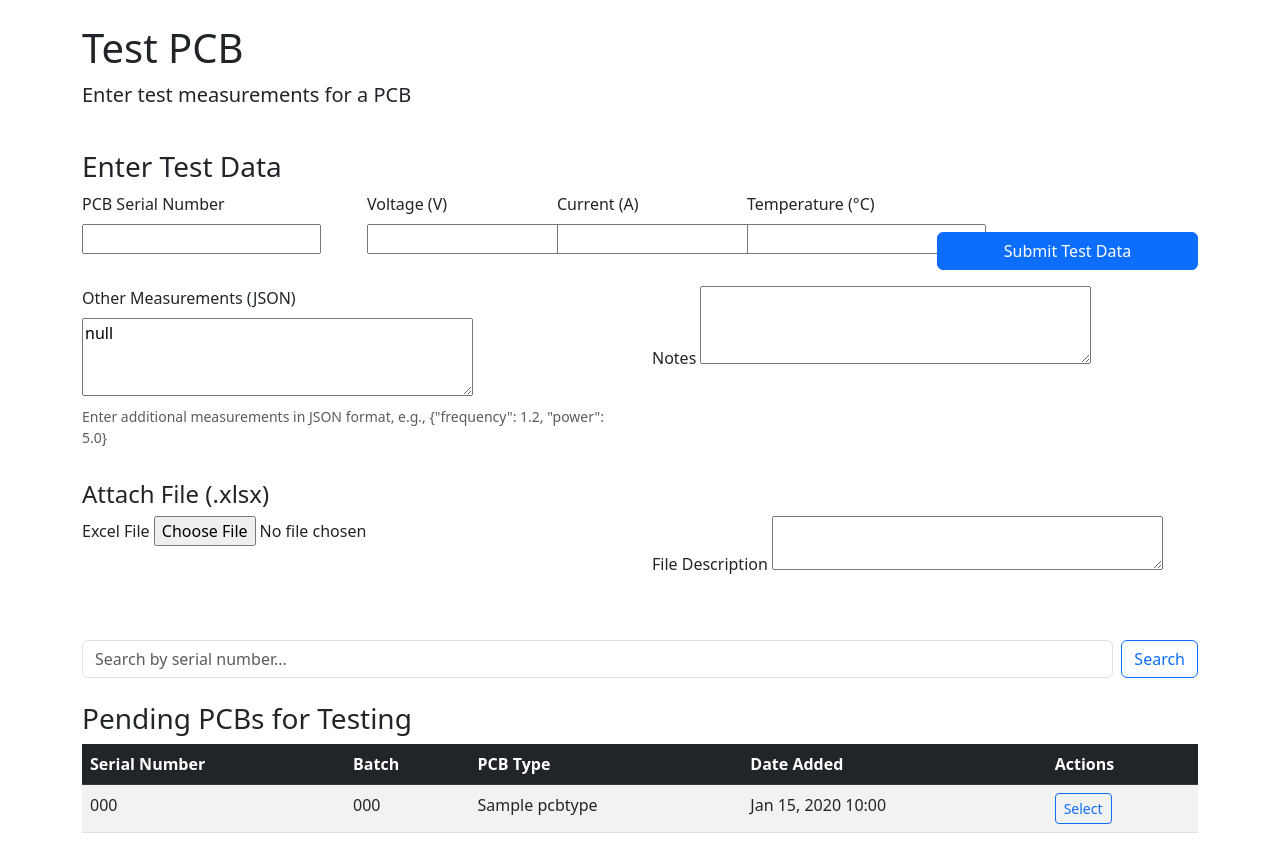
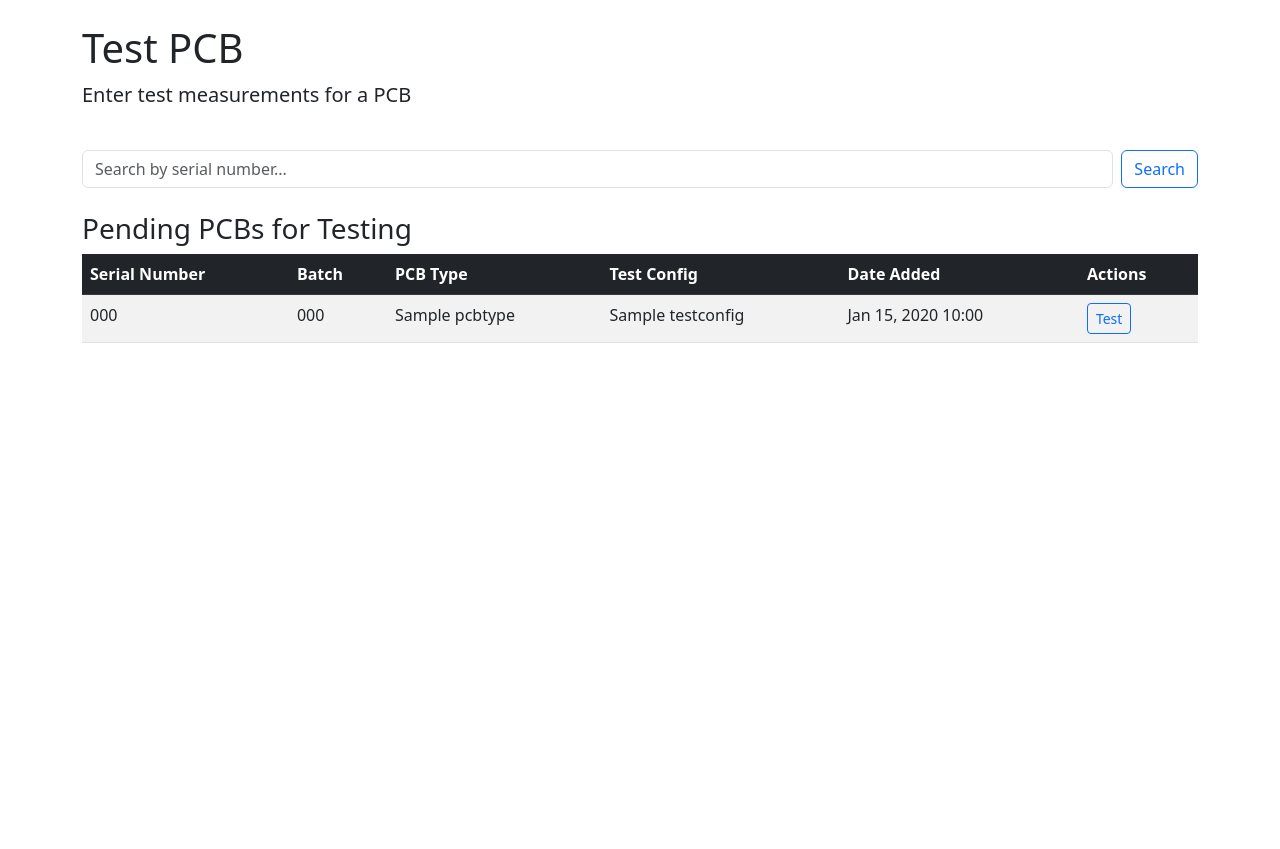
Before and after one commit to yhendricks/MilQual, a Django app: page /pcb/test/ in a window 1280 px wide. Shown: the part 56-905 px from the top of the page. After the commit the page ends 399 px from the top, so only its background shows below. Run offline with Django 4.2, Linux system fonts and the light colour scheme; a user stored in the database is signed in; tables that the repository leaves empty hold one stand-in row (values such as "Sample post"); parts of the project's set-up code (start-up, migrations or seed data) failed here and were passed over.

Commit message:
Add test configuration system with dynamic test forms based on PCB test requirements

```diff
--- a/pcb_tracker/forms.py
+++ b/pcb_tracker/forms.py
@@ -1,5 +1,6 @@
 from django import forms
-from .models import Batch, PCB, TestMeasurement, FileAttachment, Module, ModuleTestRecord, PCBType
+from .models import PCB, TestMeasurement, FileAttachment, Module, ModuleTestRecord, PCBType, TestConfig, TestParameter, TestQuestion, Batch
+from django.core.exceptions import ValidationError
 
 
 class PCBTestForm(forms.Form):
@@ -115,6 +116,22 @@ class ModuleTestForm(forms.ModelForm):
         self.fields['module'].queryset = Module.objects.filter(status='assembled')
 
 
+class PCBCreateForm(forms.ModelForm):
+    class Meta:
+        model = PCB
+        fields = ['serial_number', 'batch', 'test_config', 'notes']
+        widgets = {
+            'notes': forms.Textarea(attrs={'rows': 3}),
+        }
+
+    def __init__(self, *args, **kwargs):
+        super().__init__(*args, **kwargs)
+        # Only show batches that exist
+        self.fields['batch'].queryset = Batch.objects.all()
+        # Only show test configs that exist
+        self.fields['test_config'].queryset = TestConfig.objects.all()
+
+
 class BatchCreateForm(forms.ModelForm):
     class Meta:
         model = Batch
@@ -138,15 +155,73 @@ class PCBTypeForm(forms.ModelForm):
         }
 
 
-class PCBCreateForm(forms.ModelForm):
-    class Meta:
-        model = PCB
-        fields = ['serial_number', 'batch', 'notes']
-        widgets = {
-            'notes': forms.Textarea(attrs={'rows': 3}),
-        }
+class PCBTestWithConfigForm(forms.Form):
+    """
+    Form that adapts to the specific test configuration of a PCB
+    """
+    def __init__(self, *args, **kwargs):
+        self.pcb = kwargs.pop('pcb', None)
+        super().__init__(*args, **kwargs)
 
-    def __init__(self, *args, **kwargs):
-        super().__init__(*args, **kwargs)
-        # Only show batches that exist
-        self.fields['batch'].queryset = Batch.objects.all()
+        # If we have a PCB with a test config, dynamically add form fields
+        if self.pcb and self.pcb.test_config:
+            test_config = self.pcb.test_config
+
+            # Add fields for each test parameter
+            for parameter in test_config.parameters.all():
+                field_name = f"param_{parameter.id}"
+                if parameter.parameter_type == 'voltage':
+                    self.fields[field_name] = forms.DecimalField(
+                        label=parameter.name,
+                        required=parameter.required,
+                        decimal_places=4,
+                        max_digits=15
+                    )
+                elif parameter.parameter_type == 'current':
+                    self.fields[field_name] = forms.DecimalField(
+                        label=parameter.name,
+                        required=parameter.required,
+                        decimal_places=4,
+                        max_digits=15
+                    )
+                elif parameter.parameter_type == 'frequency':
+                    self.fields[field_name] = forms.DecimalField(
+                        label=parameter.name,
+                        required=parameter.required,
+                        decimal_places=2,
+                        max_digits=15
+                    )
+                elif parameter.parameter_type == 'resistance':
+                    self.fields[field_name] = forms.DecimalField(
+                        label=parameter.name,
+                        required=parameter.required,
+                        decimal_places=2,
+                        max_digits=15
+                    )
+                else:  # 'temperature' or 'other'
+                    self.fields[field_name] = forms.DecimalField(
+                        label=parameter.name,
+                        required=parameter.required,
+                        decimal_places=2,
+                        max_digits=15
+                    )
+
+            # Add fields for each test question
+            for question in test_config.questions.all():
+                field_name = f"question_{question.id}"
+                self.fields[field_name] = forms.BooleanField(
+                    label=question.question_text,
+                    required=question.required,
+                    widget=forms.RadioSelect(choices=[(True, 'Yes'), (False, 'No')])
+                )
+
+        # Add general fields
+        self.fields['notes'] = forms.CharField(
+            widget=forms.Textarea(attrs={'rows': 3}),
+            required=False,
+            label="Additional Notes"
+        )
+
+        # File attachment
+        self.fields['file'] = forms.FileField(required=False)
+        self.fields['file_description'] = forms.CharField(required=False)
--- a/pcb_tracker/templates/pcb_tracker/pcb_test.html
+++ b/pcb_tracker/templates/pcb_tracker/pcb_test.html
@@ -7,108 +7,6 @@
     <div class="col-md-12">
         <h1>Test PCB</h1>
         <p class="lead">Enter test measurements for a PCB</p>
-    </div>
-</div>
-
-<div class="row mt-4">
-    <div class="col-md-12">
-        <h3>Enter Test Data</h3>
-        <form method="post" enctype="multipart/form-data">
-            {% csrf_token %}
-
-            <div class="row mb-3">
-                <div class="col-md-3">
-                    <div class="mb-3">
-                        <label for="{{ form.pcb_serial.id_for_label }}" class="form-label">PCB Serial Number</label>
-                        {{ form.pcb_serial }}
-                        {% if form.pcb_serial.errors %}
-                            <div class="text-danger">{{ form.pcb_serial.errors }}</div>
-                        {% endif %}
-                    </div>
-                </div>
-
-                <div class="col-md-2">
-                    <div class="mb-3">
-                        <label for="{{ form.voltage.id_for_label }}" class="form-label">Voltage (V)</label>
-                        {{ form.voltage }}
-                        {% if form.voltage.errors %}
-                            <div class="text-danger">{{ form.voltage.errors }}</div>
-                        {% endif %}
-                    </div>
-                </div>
-
-                <div class="col-md-2">
-                    <div class="mb-3">
-                        <label for="{{ form.current.id_for_label }}" class="form-label">Current (A)</label>
-                        {{ form.current }}
-                        {% if form.current.errors %}
-                            <div class="text-danger">{{ form.current.errors }}</div>
-                        {% endif %}
-                    </div>
-                </div>
-
-                <div class="col-md-2">
-                    <div class="mb-3">
-                        <label for="{{ form.temperature.id_for_label }}" class="form-label">Temperature (°C)</label>
-                        {{ form.temperature }}
-                        {% if form.temperature.errors %}
-                            <div class="text-danger">{{ form.temperature.errors }}</div>
-                        {% endif %}
-                    </div>
-                </div>
-
-                <div class="col-md-3 d-flex align-items-end">
-                    <button type="submit" class="btn btn-primary w-100">Submit Test Data</button>
-                </div>
-            </div>
-
-            <div class="row mb-3">
-                <div class="col-md-6">
-                    <div class="mb-3">
-                        <label for="{{ form.other_measurements.id_for_label }}" class="form-label">Other Measurements (JSON)</label>
-                        {{ form.other_measurements }}
-                        <div class="form-text">Enter additional measurements in JSON format, e.g., {"frequency": 1.2, "power": 5.0}</div>
-                        {% if form.other_measurements.errors %}
-                            <div class="text-danger">{{ form.other_measurements.errors }}</div>
-                        {% endif %}
-                    </div>
-                </div>
-
-                <div class="col-md-6">
-                    <div class="mb-3">
-                        <label for="{{ form.notes.id_for_label }}" class="form-label">Notes</label>
-                        {{ form.notes }}
-                        {% if form.notes.errors %}
-                            <div class="text-danger">{{ form.notes.errors }}</div>
-                        {% endif %}
-                    </div>
-                </div>
-            </div>
-
-            <h4>Attach File (.xlsx)</h4>
-            <div class="row mb-3">
-                <div class="col-md-6">
-                    <div class="mb-3">
-                        <label for="{{ attachment_form.file.id_for_label }}" class="form-label">Excel File</label>
-                        {{ attachment_form.file }}
-                        {% if attachment_form.file.errors %}
-                            <div class="text-danger">{{ attachment_form.file.errors }}</div>
-                        {% endif %}
-                    </div>
-                </div>
-
-                <div class="col-md-6">
-                    <div class="mb-3">
-                        <label for="{{ attachment_form.description.id_for_label }}" class="form-label">File Description</label>
-                        {{ attachment_form.description }}
-                        {% if attachment_form.description.errors %}
-                            <div class="text-danger">{{ attachment_form.description.errors }}</div>
-                        {% endif %}
-                    </div>
-                </div>
-            </div>
-            <!-- Submit button already exists in the top row, so no need for another one here -->
-        </form>
     </div>
 </div>
 
@@ -139,6 +37,7 @@
                             <th>Serial Number</th>
                             <th>Batch</th>
                             <th>PCB Type</th>
+                            <th>Test Config</th>
                             <th>Date Added</th>
                             <th>Actions</th>
                         </tr>
@@ -149,11 +48,12 @@
                             <td>{{ pcb.serial_number }}</td>
                             <td>{{ pcb.batch.batch_number }}</td>
                             <td>{{ pcb.batch.pcb_type.name }}</td>
+                            <td>{{ pcb.test_config.name|default:"No config" }}</td>
                             <td>{{ pcb.created_at|date:"M d, Y H:i" }}</td>
                             <td>
                                 <button type="button" class="btn btn-sm btn-outline-primary"
-                                        onclick="document.getElementById('{{ form.pcb_serial.id_for_label }}').value='{{ pcb.serial_number }}'">
-                                    Select
+                                        onclick="loadTestForm('{{ pcb.serial_number }}', {{ pcb.test_config.id|default:"null" }})">
+                                    Test
                                 </button>
                             </td>
                         </tr>
@@ -210,4 +110,83 @@
         {% endif %}
     </div>
 </div>
+
+<!-- Test Form Section -->
+<div class="row mt-4" id="testFormSection" style="display:none;">
+    <div class="col-md-12">
+        <h3 id="testFormTitle">Test PCB</h3>
+        <form method="post" enctype="multipart/form-data">
+            {% csrf_token %}
+
+            <input type="hidden" name="pcb_serial" id="pcbSerialInput">
+
+            <div id="dynamicFormContent">
+                <!-- Dynamic form content will be loaded here based on test config -->
+            </div>
+
+            <div class="row mb-3">
+                <div class="col-md-12">
+                    <div class="mb-3">
+                        <label for="notes" class="form-label">Additional Notes</label>
+                        <textarea class="form-control" id="notes" name="notes" rows="3"></textarea>
+                    </div>
+                </div>
+            </div>
+
+            <h4>Attach File (.xlsx)</h4>
+            <div class="row mb-3">
+                <div class="col-md-6">
+                    <div class="mb-3">
+                        <label for="file" class="form-label">Excel File</label>
+                        <input type="file" class="form-control" id="file" name="file" accept=".xlsx,.xls">
+                    </div>
+                </div>
+
+                <div class="col-md-6">
+                    <div class="mb-3">
+                        <label for="file_description" class="form-label">File Description</label>
+                        <input type="text" class="form-control" id="file_description" name="file_description">
+                    </div>
+                </div>
+            </div>
+
+            <button type="submit" class="btn btn-primary">Submit Test Data</button>
+            <button type="button" class="btn btn-secondary" onclick="hideTestForm()">Cancel</button>
+        </form>
+    </div>
+</div>
+
+<script>
+function loadTestForm(serialNumber, testConfigId) {
+    // Show the form section
+    document.getElementById('testFormSection').style.display = 'block';
+    document.getElementById('pcbSerialInput').value = serialNumber;
+    document.getElementById('testFormTitle').textContent = `Test PCB ${serialNumber}`;
+
+    // Scroll to the form
+    document.getElementById('testFormSection').scrollIntoView({ behavior: 'smooth' });
+
+    // If there's a test config, load the relevant fields
+    if (testConfigId) {
+        // In a real application, we would load the test config via AJAX
+        // For now, we'll just show a message
+        document.getElementById('dynamicFormContent').innerHTML = `
+            <div class="alert alert-info mt-3">
+                Test configuration will be loaded here dynamically when a PCB with a test config is selected.
+            </div>
+        `;
+    } else {
+        document.getElementById('dynamicFormContent').innerHTML = `
+            <div class="alert alert-warning mt-3">
+                This PCB does not have a test configuration associated with it.
+            </div>
+        `;
+    }
+}
+
+function hideTestForm() {
+    document.getElementById('testFormSection').style.display = 'none';
+}
+</script>
+
 {% endblock %}
--- a/pcb_tracker/views.py
+++ b/pcb_tracker/views.py
@@ -6,7 +6,7 @@ from django.contrib import messages
 from django.core.paginator import Paginator
 from django.http import HttpResponseForbidden
 from django.core.exceptions import PermissionDenied
-from .models import PCB, Batch, TestMeasurement, FileAttachment, Module, ModuleTestRecord, PCBType
+from .models import PCB, Batch, TestMeasurement, FileAttachment, Module, ModuleTestRecord, PCBType, TestConfig, TestParameter, TestQuestion, ParameterMeasurement, QuestionResponse
 from .forms import PCBTestForm, FileAttachmentForm, ModuleAssemblyForm, ModuleTestForm, PCBCreateForm, BatchCreateForm, PCBTypeForm
 
 
@@ -188,42 +188,82 @@ def batch_manage(request):
 
 @login_required
 def pcb_test(request):
-    """View for board testers to enter PCB test measurements"""
+    """View for board testers to enter PCB test measurements based on test configuration"""
     if request.method == 'POST':
-        form = PCBTestForm(request.POST, user=request.user)
-        attachment_form = FileAttachmentForm(request.POST, request.FILES)
+        # First, check if we're submitting test data for a specific PCB
+        pcb_serial = request.POST.get('pcb_serial')
 
-        if form.is_valid() and attachment_form.is_valid():
-            pcb = form.cleaned_data['pcb']
+        if pcb_serial:
+            try:
+                pcb = PCB.objects.get(serial_number=pcb_serial, status='pending')
 
-            # Create the test measurement
-            measurement = TestMeasurement.objects.create(
-                pcb=pcb,
-                voltage=form.cleaned_data['voltage'],
-                current=form.cleaned_data['current'],
-                temperature=form.cleaned_data['temperature'],
-                other_measurements=form.cleaned_data['other_measurements'],
-                tester=request.user,
-                notes=form.cleaned_data['notes']
-            )
+                # Create the main test measurement record
+                test_measurement = TestMeasurement.objects.create(
+                    pcb=pcb,
+                    test_config=pcb.test_config,
+                    tester=request.user,
+                    notes=request.POST.get('notes', '')
+                )
 
-            # Handle file attachment if provided
-            if 'file' in request.FILES:
-                attachment = attachment_form.save(commit=False)
-                attachment.pcb = pcb
-                attachment.uploaded_by = request.user
-                attachment.file_type = 'pcb_test'
-                attachment.save()
+                # Process parameter measurements if PCB has a test config
+                if pcb.test_config:
+                    for parameter in pcb.test_config.parameters.all():
+                        param_value = request.POST.get(f'param_{parameter.id}')
+                        if param_value:
+                            try:
+                                value = float(param_value)
+                                ParameterMeasurement.objects.create(
+                                    test_measurement=test_measurement,
+                                    test_parameter=parameter,
+                                    value=value,
+                                    unit=parameter.unit
+                                )
+                            except ValueError:
+                                # Handle invalid numeric input
+                                messages.error(request, f'Invalid value for {parameter.name}')
+                                # Clean up partial data and continue
+                                test_measurement.delete()
+                                break
 
-            # Update PCB status
-            pcb.status = 'tested'
-            pcb.save()
+                # Process question responses if PCB has a test config
+                if pcb.test_config:
+                    for question in pcb.test_config.questions.all():
+                        response_value = request.POST.get(f'question_{question.id}')
+                        if response_value:
+                            try:
+                                response_bool = response_value.lower() == 'true'
+                                QuestionResponse.objects.create(
+                                    test_measurement=test_measurement,
+                                    test_question=question,
+                                    response=response_bool
+                                )
+                            except:
+                                # Handle invalid boolean input
+                                messages.error(request, f'Invalid response for question: {question.question_text}')
+                                # Clean up partial data and continue
+                                test_measurement.delete()
+                                break
 
-            messages.success(request, f'PCB {pcb.serial_number} tested successfully!')
-            return redirect('pcb_test')
-    else:
-        form = PCBTestForm(user=request.user)
-        attachment_form = FileAttachmentForm()
+                # Handle file attachment if provided
+                if request.FILES.get('file'):
+                    attachment = FileAttachment(
+                        pcb=pcb,
+                        file_type='pcb_test',
+                        file=request.FILES['file'],
+                        uploaded_by=request.user,
+                        description=request.POST.get('file_description', '')
+                    )
+                    attachment.save()
+
+                # Update PCB status
+                pcb.status = 'tested'
+                pcb.save()
+
+                messages.success(request, f'PCB {pcb.serial_number} tested successfully!')
+                return redirect('pcb_test')
+
+            except PCB.DoesNotExist:
+                messages.error(request, 'PCB with this serial number does not exist or is not available for testing.')
 
     # Get PCBs that are pending testing with search and pagination
     search_query = request.GET.get('search', '')
@@ -239,8 +279,6 @@ def pcb_test(request):
     page_obj = paginator.get_page(page_number)
 
     context = {
-        'form': form,
-        'attachment_form': attachment_form,
         'pending_pcbs': page_obj,  # Paginated and filtered results
         'search_query': search_query,
     }
```
Also changed, not shown: pcb_tracker/admin.py (+46 -1 lines), pcb_tracker/models.py (+99 -0 lines), pcb_tracker/migrations/0008_testconfig_pcb_test_config_and_more.py (added).
